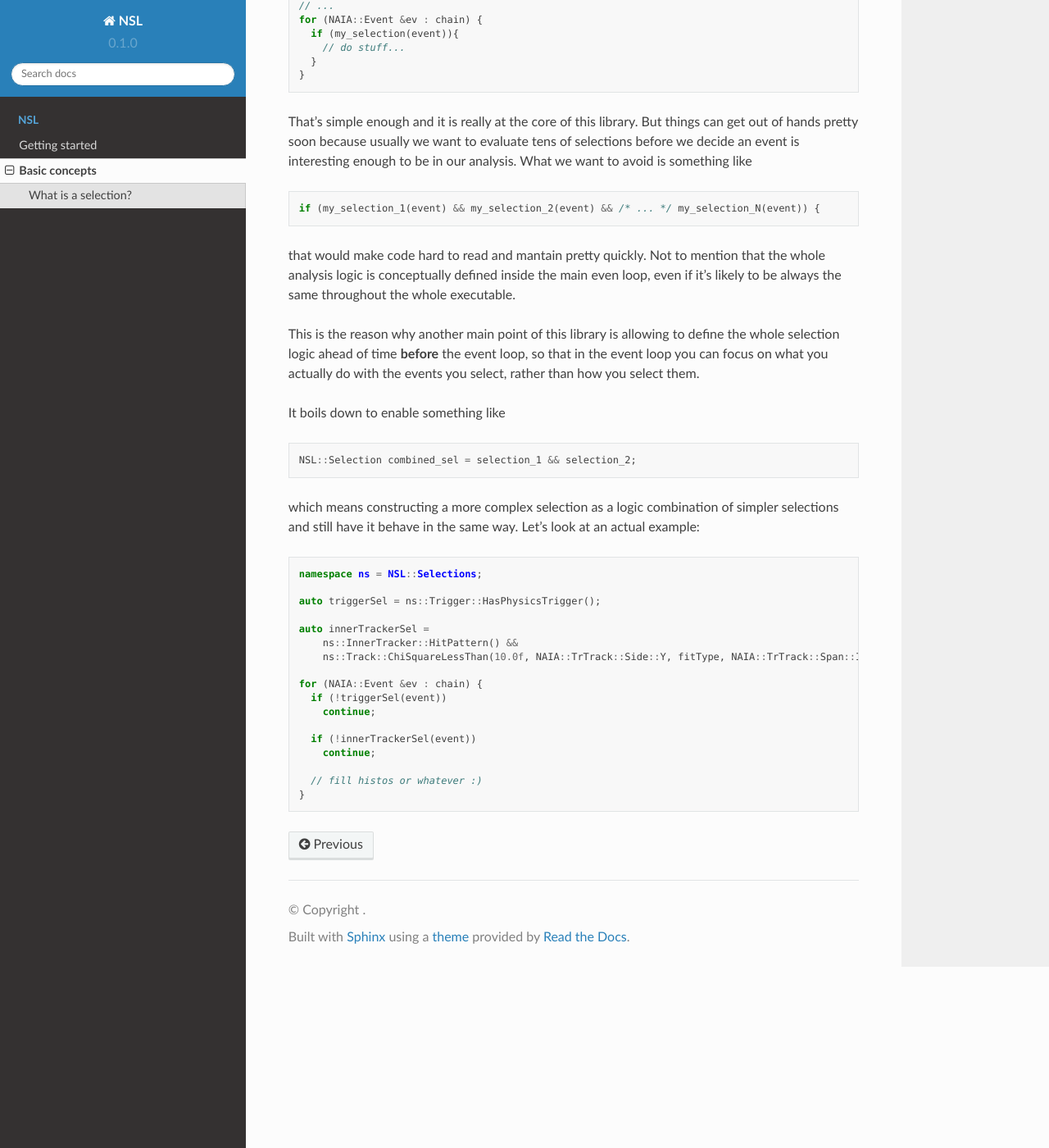
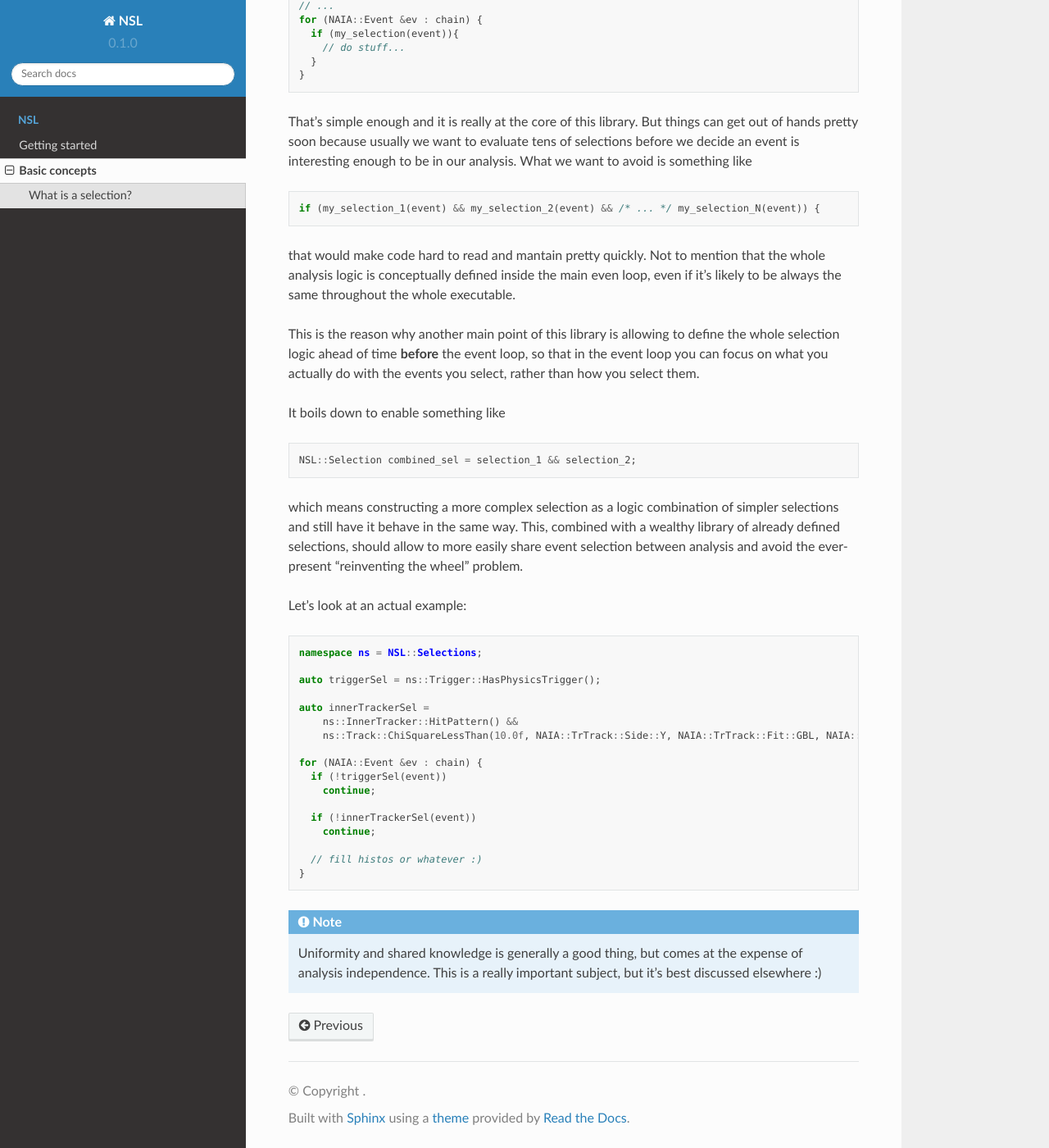
Before and after one commit to valerioformato/nsl-readthedocs, a Sphinx documentation site: the page built from docs/source/selections/basic-concepts.rst, in a window 1280 px wide and 1400 px high, scrolled down 504 px. Shown: the whole window at 82% size. Built offline with Sphinx 7.4.7 and the Read the Docs theme 2.0.0, drawn with Linux system fonts in a browser that asks for light colours; pages that are not in the unit, such as notebooks, are missing from menus.

Commit message:
Minor integration in basic-concepts

```diff
--- a/docs/source/selections/basic-concepts.rst
+++ b/docs/source/selections/basic-concepts.rst
@@ -44,7 +44,10 @@ It boils down to enable something like
    NSL::Selection combined_sel = selection_1 && selection_2;
 
 which means constructing a more complex selection as a logic combination of simpler selections and still have it
-behave in the same way. Let's look at an actual example:
+behave in the same way. This, combined with a wealthy library of already defined selections, should allow to more
+easily share event selection between analysis and avoid the ever-present "reinventing the wheel" problem.
+
+Let's look at an actual example:
 
 .. code-block:: cpp
 
@@ -54,7 +57,7 @@ behave in the same way. Let's look at an actual example:
 
    auto innerTrackerSel =
        ns::InnerTracker::HitPattern() &&
-       ns::Track::ChiSquareLessThan(10.0f, NAIA::TrTrack::Side::Y, fitType, NAIA::TrTrack::Span::InnerOnly);
+       ns::Track::ChiSquareLessThan(10.0f, NAIA::TrTrack::Side::Y, NAIA::TrTrack::Fit::GBL, NAIA::TrTrack::Span::InnerOnly);
 
    for (NAIA::Event &ev : chain) {
      if (!triggerSel(event))
@@ -65,3 +68,8 @@ behave in the same way. Let's look at an actual example:
 
      // fill histos or whatever :)
    }
+
+.. note::
+
+   Uniformity and shared knowledge is generally a good thing, but comes at the expense of analysis independence.
+   This is a really important subject, but it's best discussed elsewhere :)
```
